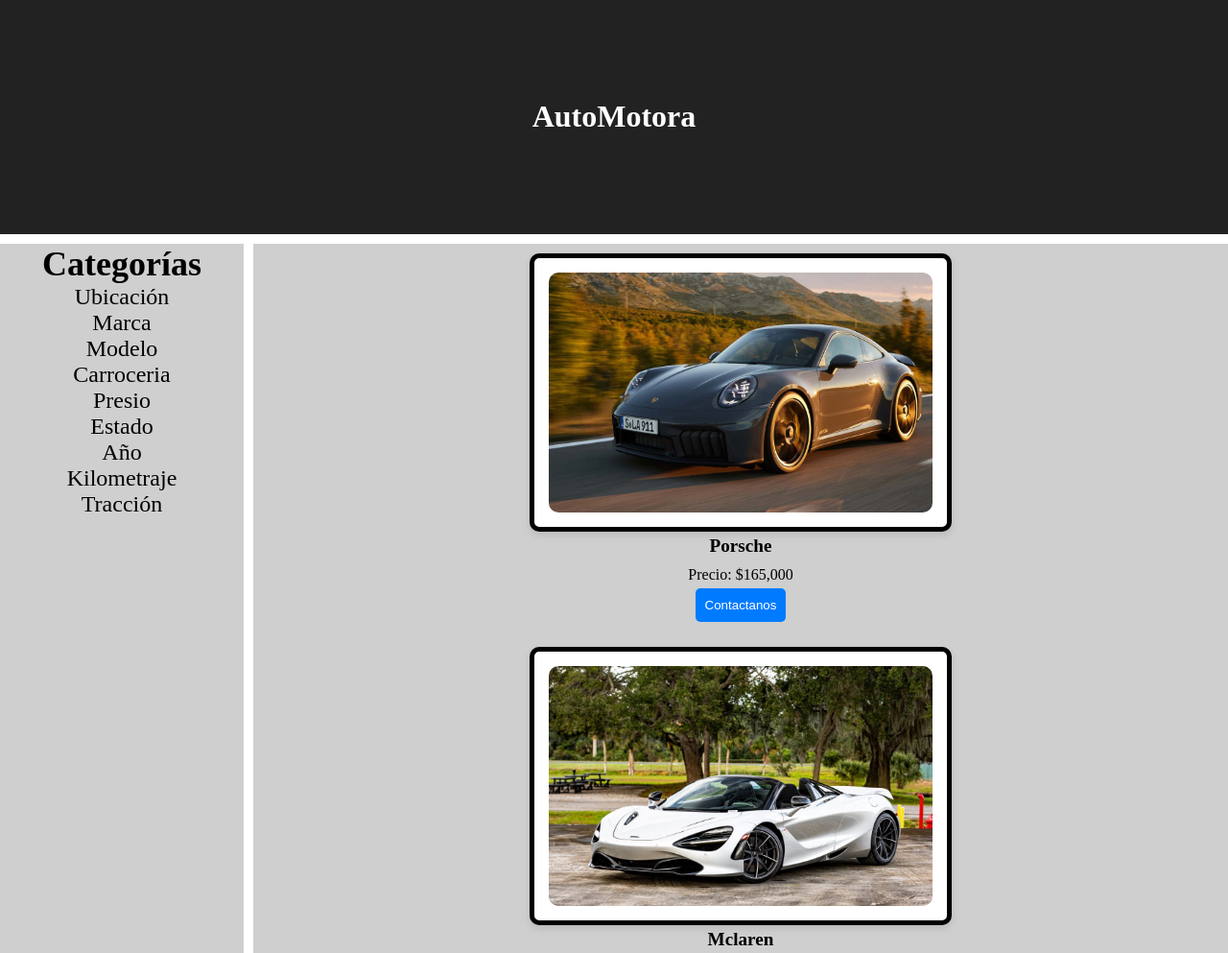
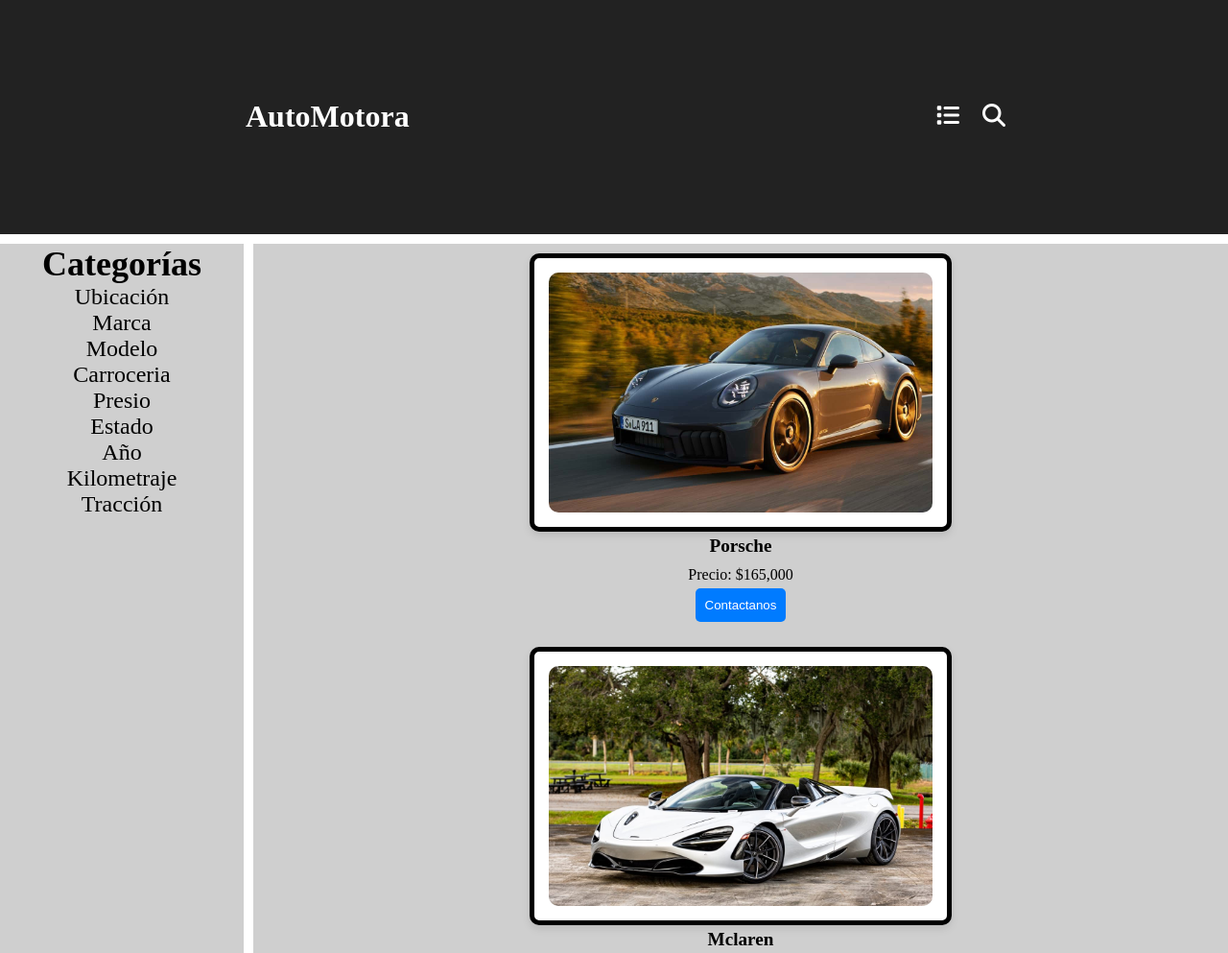
Before and after one commit to franbarbera/Autos, a plain HTML site: page indes.html in a window 1280 px wide. Shown: the top 993 px of the page at 96% size. Drawn offline with Linux system fonts and the light colour scheme.

Commit message:
agregue iconos en header

```diff
--- a/assets/style.css
+++ b/assets/style.css
@@ -8,7 +8,18 @@
   color: white;
   display: flex;
   align-items: center;
-  justify-content: center;
+  justify-content: space-between;
+}
+.principal h1{
+  margin-left: 20%;
+}
+.icons{
+  display: flex;
+  margin-right: 20%;
+  font-size: x-large;
+}
+.icon-2{
+  margin-left: 50%;
 }
 .asidebar {
   grid-area: asidebar;
--- a/indes.html
+++ b/indes.html
@@ -1,14 +1,28 @@
 <!DOCTYPE html>
 <html lang="en">
   <head>
+    <script
+      src="https://kit.fontawesome.com/53ba0ac2c3.js"
+      crossorigin="anonymous"
+    ></script>
     <link rel="stylesheet" href="./assets/style.css" />
     <meta charset="UTF-8" />
     <meta name="viewport" content="width=device-width, initial-scale=1.0" />
-    <title>Document</title>
+    <title>Autos</title>
   </head>
   <body>
     <div class="grid-conteiner">
-      <header class="principal"><h1>AutoMotora</h1></header>
+      <header class="principal">
+        <h1>AutoMotora</h1>
+        <div class="icons">
+          <div class="icon">
+            <i class="fa-solid fa-list"></i>
+          </div>
+          <div class="icon-2">
+            <i class="fa-solid fa-magnifying-glass"></i>
+          </div>
+        </div>
+      </header>
       <aside class="asidebar">
         <h2><strong>Categorías</strong></h2>
         <a href="#">Ubicación</a>
```
